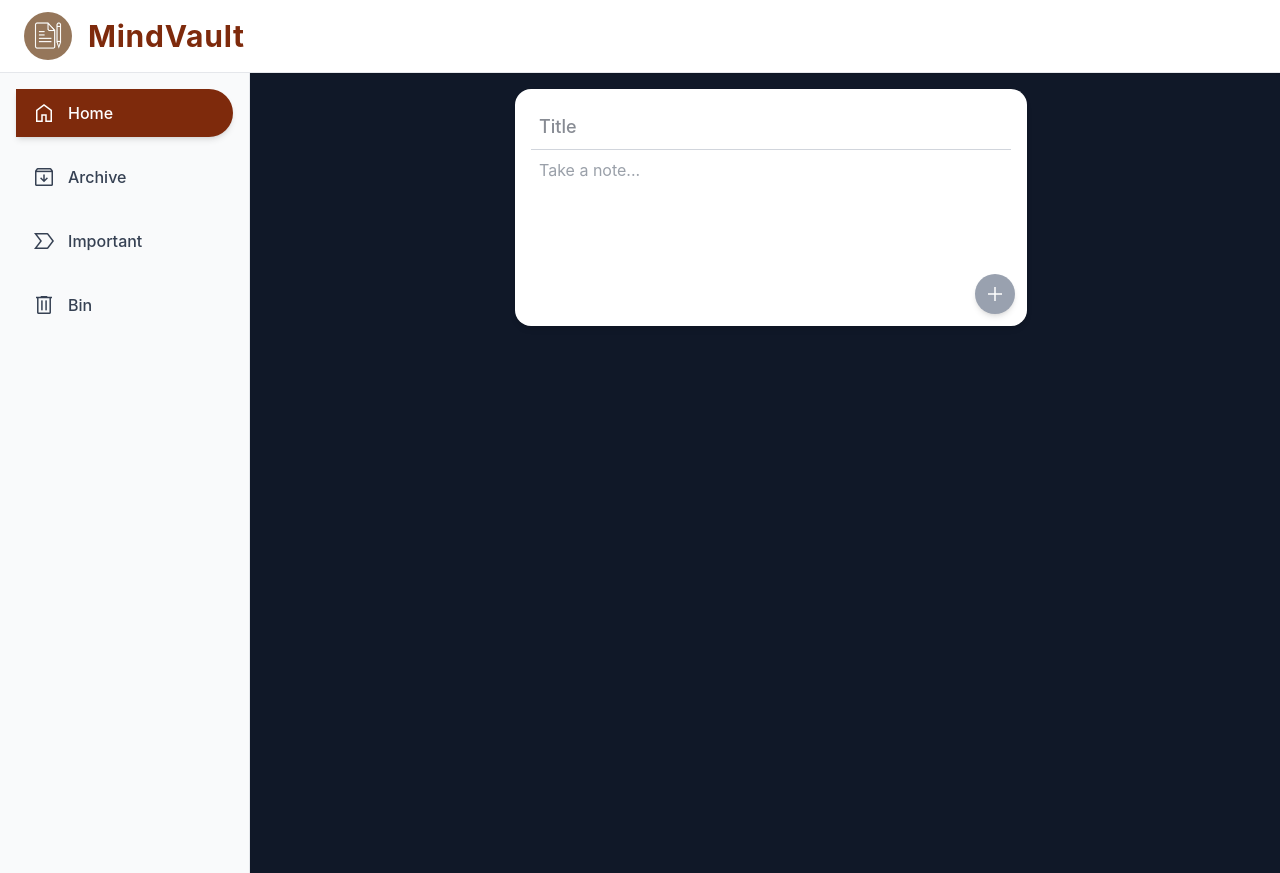
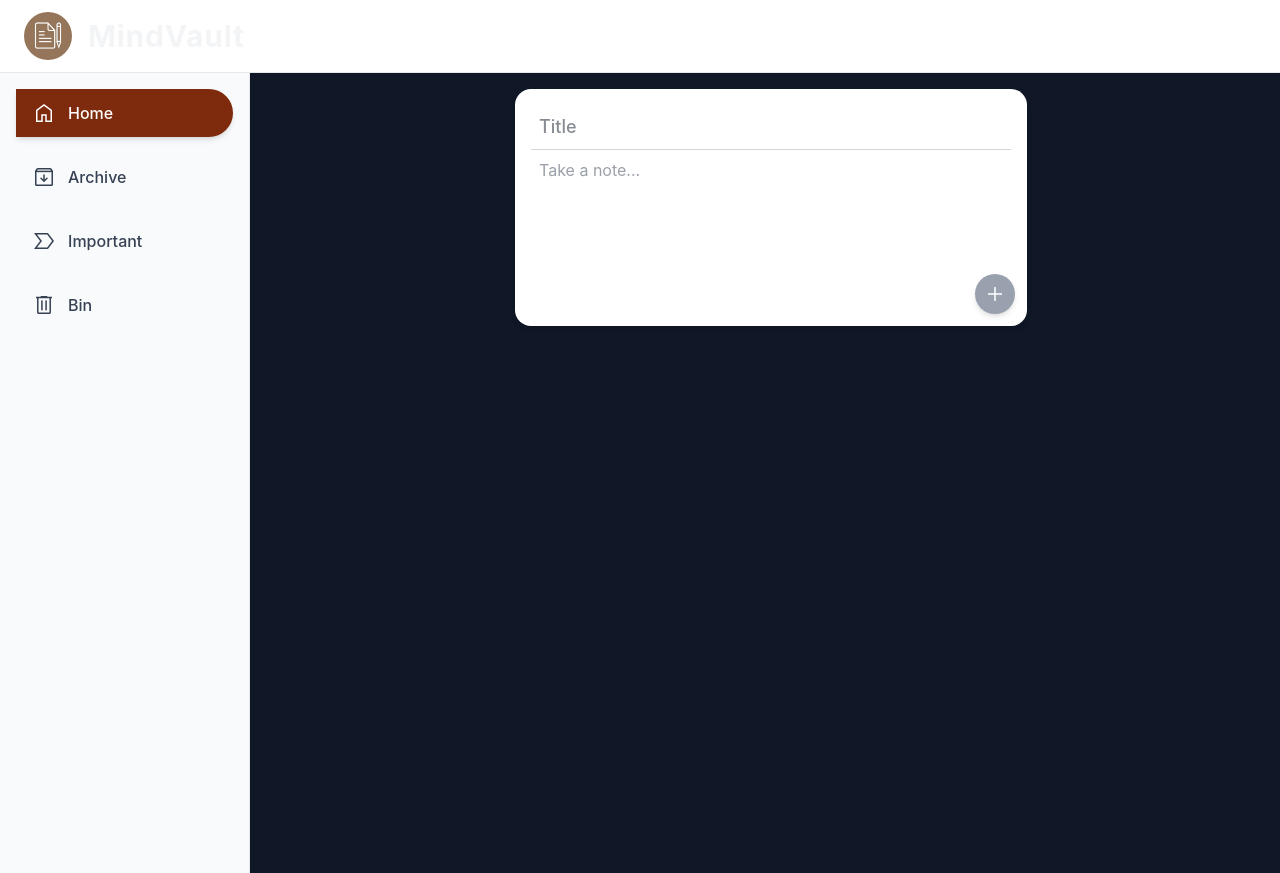
Before and after one commit to Shrrutii29/MindVault, a React (Vite) app: page / in a window 1280 px wide. Built offline with nearby package versions, Linux system fonts and the light colour scheme.

Commit message:
fix : header text color

```diff
--- a/src/components/Navbar/index.jsx
+++ b/src/components/Navbar/index.jsx
@@ -6,7 +6,7 @@ export const Navbar = () => {
       <div className="w-12 h-12">
         <img className="w-full h-full rounded-full object-cover" src={logo} alt="notes logo" />
       </div>
-      <h1 className="text-orange-900 dark:text-amber-400 text-3xl font-bold tracking-wide">
+      <h1 className="text-gray-100 dark:text-amber-400 text-3xl font-bold tracking-wide">
         MindVault
       </h1>
     </header>
```
